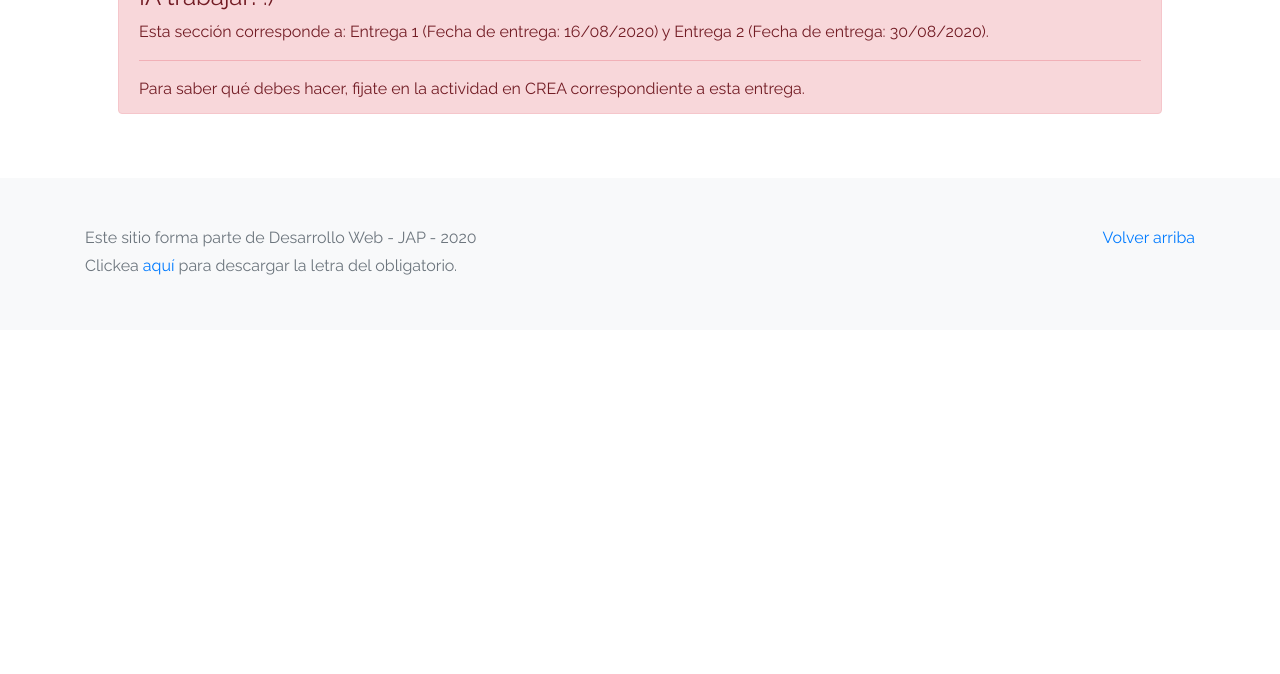
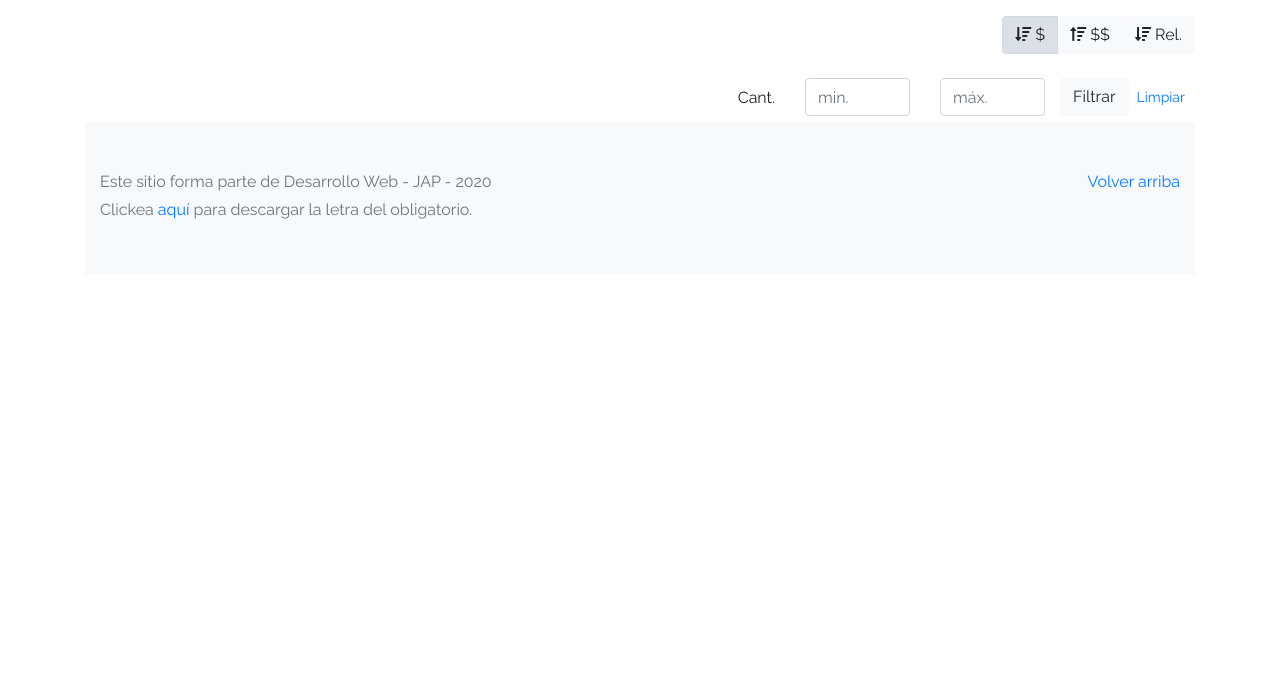
Before and after one commit to CodingCarpincho/mi-primer-repositorio, a plain HTML site: page products.html in a window 1280 px wide. Shown: the part 126-800 px from the top of the page. Drawn offline with Linux system fonts and the light colour scheme; no server answers.

Commit message:
agregado codigo html ad products

```diff
--- a/products.html
+++ b/products.html
@@ -23,14 +23,49 @@
         <a class="py-2 d-none d-md-inline-block" href="cart.html">Mi carrito</a>
       </div>
     </nav>
-    <div class="container p-5">
-      <div class="alert alert-danger" role="alert" style="position: relative; width:auto; top: 0;">
-        <h4 class="alert-heading">¡A trabajar! :)</h4>
-        <p>Esta sección corresponde a: Entrega 1 (Fecha de entrega: 16/08/2020) y Entrega 2 (Fecha de entrega: 30/08/2020).</p>
-        <hr>
-        <p class="mb-0">Para saber qué debes hacer, fijate en la actividad en CREA correspondiente a esta entrega.</p>
+    <main role="main" class="pb-5">
+      <div class="text-center p-4">
+          <h2>Productos</h2>
+          <!--<p class="lead">Verás aquí todas las categorías del sitio.</p>-->
       </div>
-    </div>
+      <div class="container">
+          <div class="row">
+              <div class="col text-right">
+                  <div class="btn-group btn-group-toggle mb-4" data-toggle="buttons">
+                      <label class="btn btn-light active" id="sortAsc" >
+                          <input type="radio" name="options" autocomplete="off" checked><i class="fas fa-sort-amount-down mr-1"></i>$
+                      </label>
+                      <label class="btn btn-light" id="sortDesc" >
+                          <input type="radio" name="options" autocomplete="off"><i class="fas fa-sort-amount-up mr-1"></i>$$
+                      </label>
+                      <label class="btn btn-light" id="sortByCount" >
+                          <input type="radio" name="options" autocomplete="off"><i class="fas fa-sort-amount-down mr-1"></i>Rel.
+                      </label>
+                  </div>
+              </div>
+          </div>
+          <div class="row justify-content-end">
+            <div class="col-md-6"></div>
+              <div class="col-md-6 col-sm-12 mb-1 container">
+                <div class="row container p-0 m-0">
+                  <div class="col">
+                    <p class="font-weight-normal text-right my-2">Cant.</p>
+                  </div>
+                  <div class="col">
+                    <input class="form-control" type="number" placeholder="min." id="rangeFilterCountMin">
+                  </div>
+                  <div class="col">
+                    <input class="form-control" type="number" placeholder="máx." id="rangeFilterCountMax">
+                  </div>
+                  <div class="col-3 p-0">
+                    <div class="btn-group" role="group">
+                      <button class="btn btn-light btn-block" id="rangeFilterCount">Filtrar</button>
+                      <button class="btn btn-link btn-sm" id="clearRangeFilter">Limpiar</button>
+                    </div>
+                  </div>
+                </div>
+              </div>
+          </div>
     <div class="container">
       <div class="row">
           <div class="list-group" id="cat-list-contain">
```
